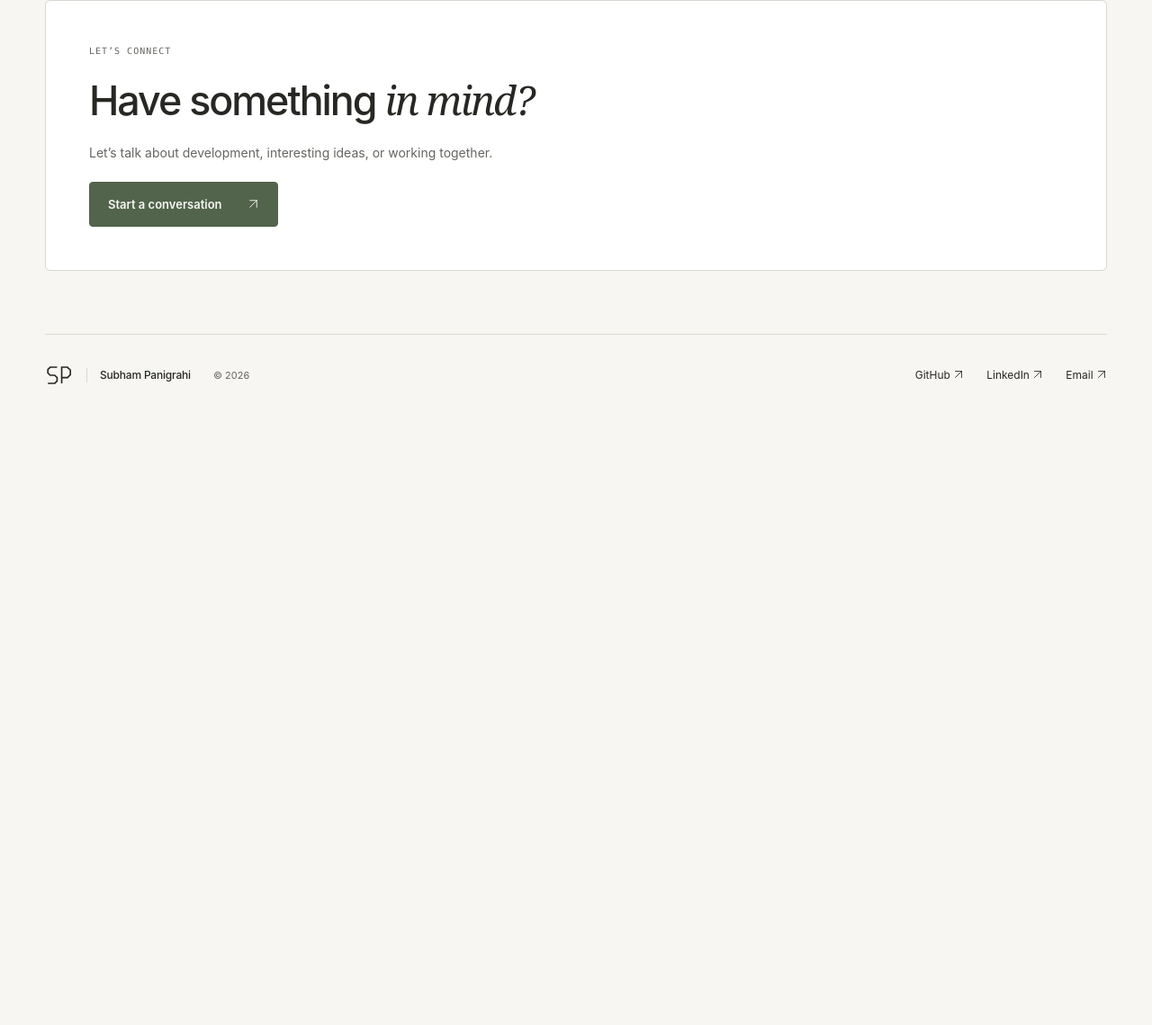
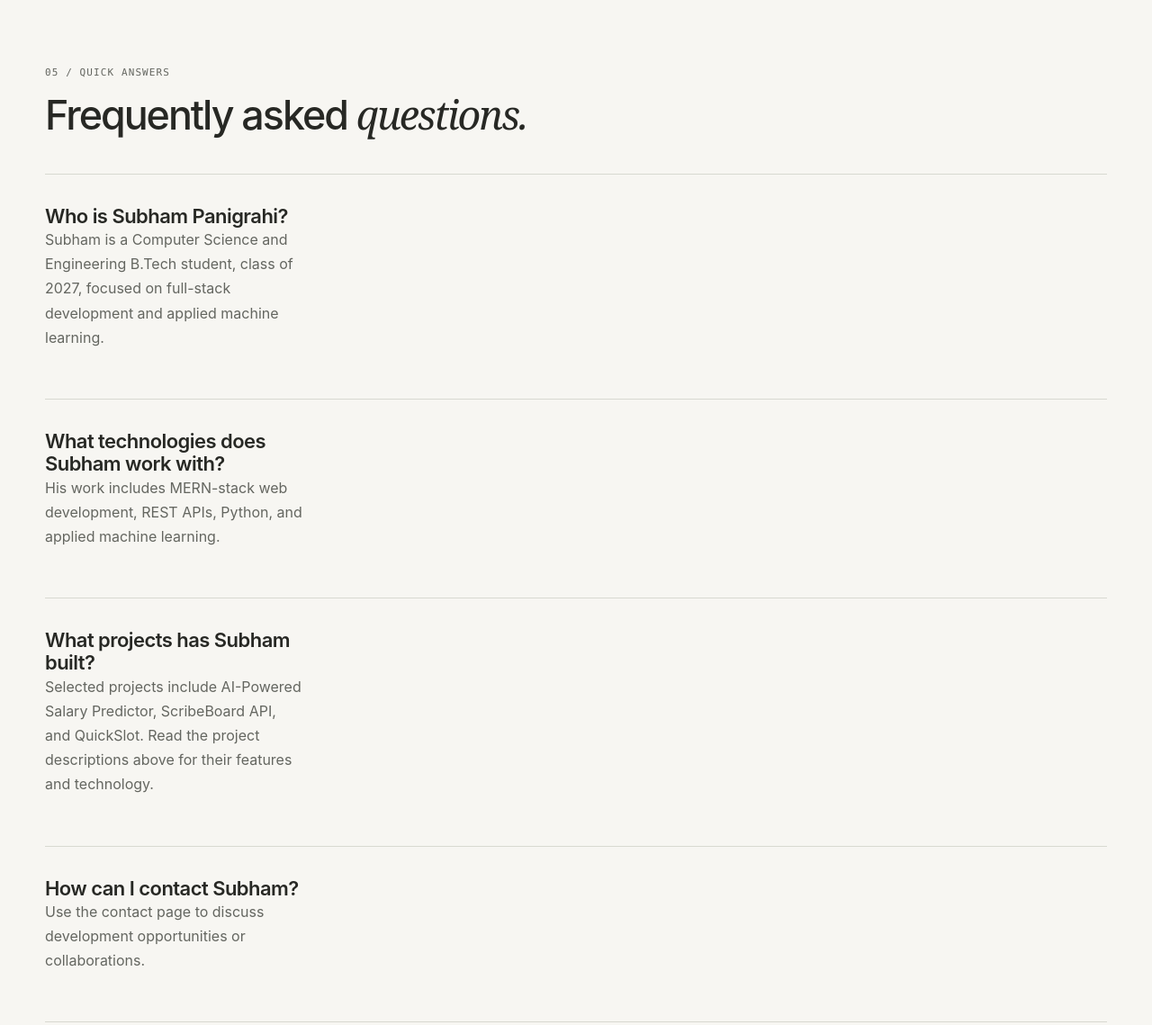
Before and after one commit to coder21-sp/portfolio, a plain HTML site: page index.html in a window 1280 px wide. Shown: the part 5113-6252 px from the top of the page at 90% size. Before the commit the page ends 5575 px from the top, so only its background shows below. Drawn offline with Linux system fonts and the light colour scheme.

Commit message:
Add visible factual FAQ for answer-engine discoverability

```diff
--- a/index.html
+++ b/index.html
@@ -971,6 +971,32 @@
           </ul>
         </div>
       </section>
+      <section class="container section" id="faq" aria-labelledby="faq-title">
+        <div class="section-heading">
+          <div>
+            <p class="eyebrow">05 / QUICK ANSWERS</p>
+            <h2 id="faq-title">Frequently asked <span class="serif">questions.</span></h2>
+          </div>
+        </div>
+        <div class="timeline">
+          <article class="timeline-item">
+            <div><h3>Who is Subham Panigrahi?</h3>
+              <p>Subham is a Computer Science and Engineering B.Tech student, class of 2027, focused on full-stack development and applied machine learning.</p></div>
+          </article>
+          <article class="timeline-item">
+            <div><h3>What technologies does Subham work with?</h3>
+              <p>His work includes MERN-stack web development, REST APIs, Python, and applied machine learning.</p></div>
+          </article>
+          <article class="timeline-item">
+            <div><h3>What projects has Subham built?</h3>
+              <p>Selected projects include AI-Powered Salary Predictor, ScribeBoard API, and QuickSlot. Read the project descriptions above for their features and technology.</p></div>
+          </article>
+          <article class="timeline-item">
+            <div><h3>How can I contact Subham?</h3>
+              <p>Use the <a href="contact.html">contact page</a> to discuss development opportunities or collaborations.</p></div>
+          </article>
+        </div>
+      </section>
       <section class="container cta">
         <p class="eyebrow">LET’S CONNECT</p>
         <h2>Have something <span class="serif">in mind?</span></h2>
```
